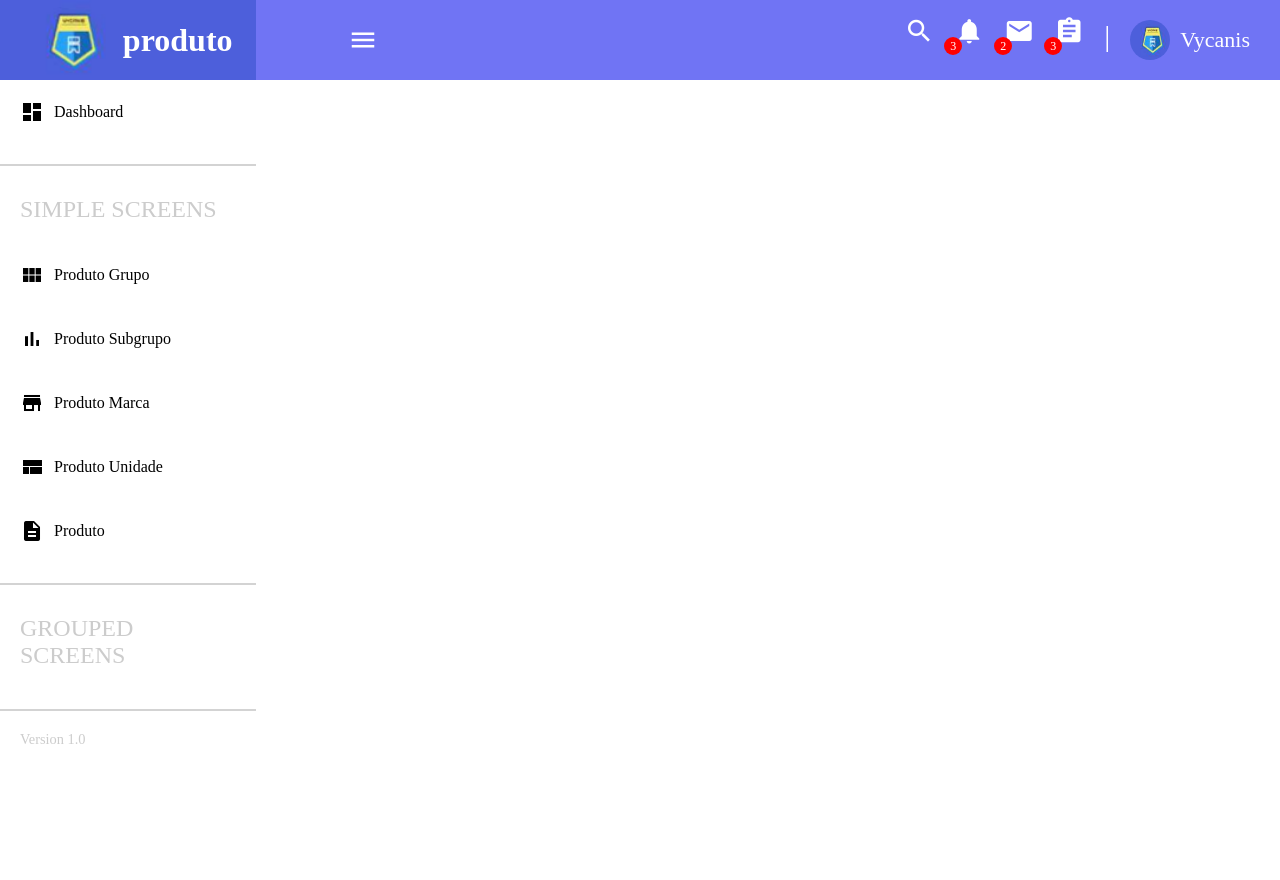
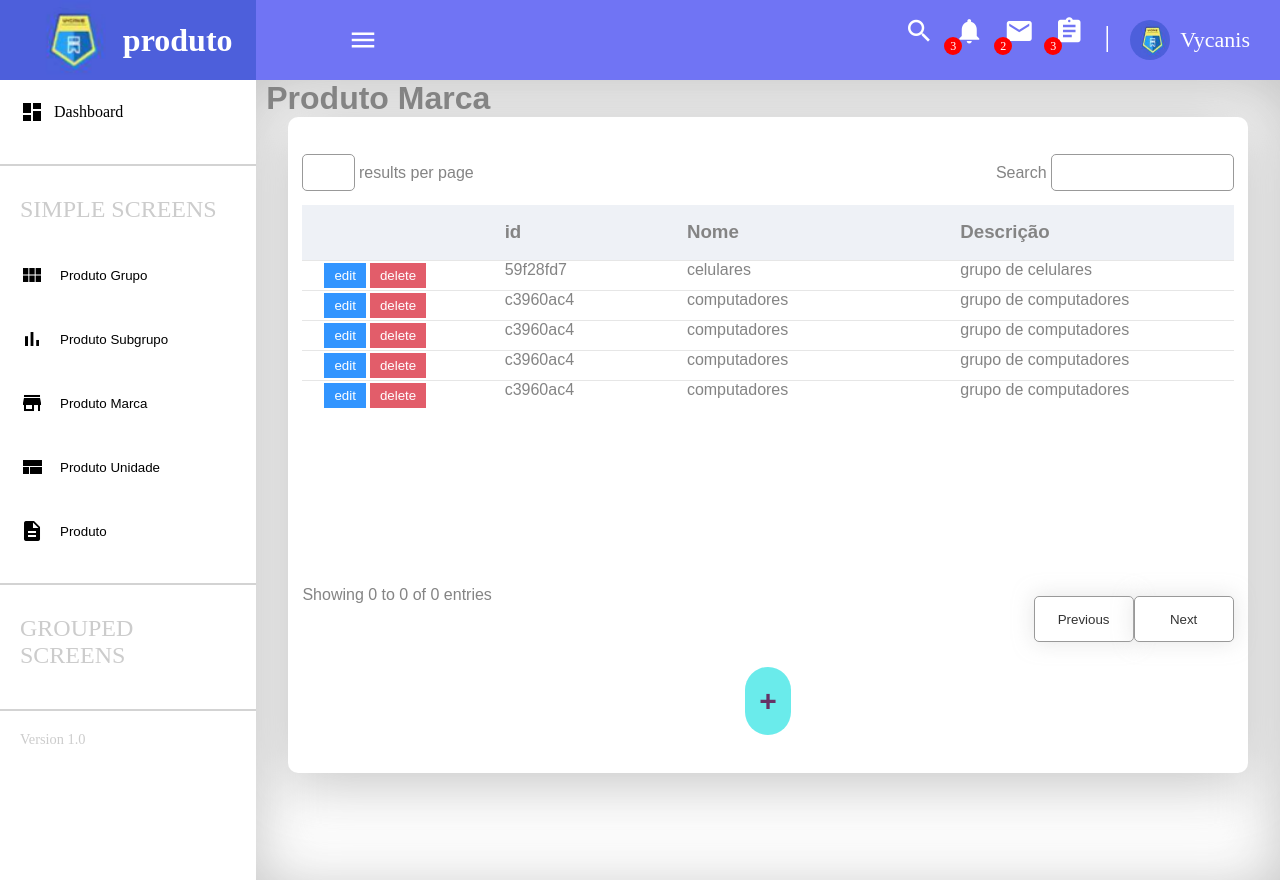
Before and after one commit to Timee-c/m03-noa, an Angular app: page /brand in a window 1280 px wide. Before the commit this address led to /. Before the commit the page ends 800 px from the top, so only its background shows below. Built offline with nearby package versions, Linux system fonts and the light colour scheme.

Commit message:
brand component  added to main project

```diff
--- a/src/app/app-routing.module.ts
+++ b/src/app/app-routing.module.ts
@@ -1,8 +1,11 @@
 import { NgModule } from '@angular/core';
 import { RouterModule, Routes } from '@angular/router';
+import { GroupComponent } from './group/group.component';
+import { BrandMainComponent } from './brand/brand-main.component';
 
 const routes: Routes = [
-
+  {path: 'group', component: GroupComponent},
+  {path: 'brand', component: BrandMainComponent}
 ];
 
 @NgModule({
--- a/src/app/app.component.html
+++ b/src/app/app.component.html
@@ -1,3 +1,3 @@
 <app-header></app-header>
 <app-sidebar></app-sidebar>
-<router-outlet></router-outlet>
+<router-outlet id="main-content"></router-outlet>
--- a/src/app/app.module.ts
+++ b/src/app/app.module.ts
@@ -5,10 +5,11 @@ import { AppRoutingModule } from './app-routing.module';
 import { AppComponent } from './app.component';
 import { HeaderComponent } from './header/header.component';
 import { SidebarComponent } from './sidebar/sidebar.component';
+import { GroupComponent } from './group/group.component';
 
 @NgModule({
   declarations: [
-    AppComponent, HeaderComponent, SidebarComponent
+    AppComponent, HeaderComponent, SidebarComponent, GroupComponent
 
   ],
   imports: [
--- /dev/null
+++ b/src/app/brand/brand-main.component.css
@@ -0,0 +1,166 @@
+html {
+  font-family: Arial, Helvetica, sans-serif;
+  color: rgb(102, 102, 102);
+  opacity: 0.8;
+  margin-left: 20vw;
+}
+body{
+  overflow: hidden;
+}
+.container{
+  height: 100vh;
+  width: 80vw;
+  background-color: white;
+  box-shadow: inset 0 10px 60px rgba(107, 107, 107, 0.5);
+  display: flex;
+  flex-direction: column;
+  align-items: center;
+}
+.tittle{
+  width: 98%;
+  text-align: left;
+}
+.bloco{
+  height: 82vh;
+  width: 75vw;
+  background-color: white;
+  display: flex;
+  flex-direction: column;
+  align-items: center;
+  justify-content: center;
+  border-radius: 10px;
+  box-shadow: 0 10px 60px rgba(107, 107, 107, 0.5);
+}
+.header{
+  width: 97%;
+  height: 10%;
+  display: flex;
+}
+.left{
+  width: 50%;
+  display: flex;
+  align-items: center;
+}
+.right{
+  width: 50%;
+  display: flex;
+  align-items: center;
+  justify-content: end;
+}
+input{
+  border: 1px solid gray;
+  outline: none;
+  border-radius: 5px;
+  height: 50%;
+}
+.left > input {
+  width: 10%;
+  text-align: center;
+  margin-right: 4px;
+}
+.right > input{
+  margin-left: 4px;
+}
+.table{
+  width: 97%;
+  height: 55%;
+}
+.rowTop{
+  width: 100%;
+  display: flex;
+  align-items: center;
+  height: 15%;
+  background-color: rgb(235, 238, 245);
+}
+.row{
+  display: flex;
+  border-top: 1px solid rgb(177, 177, 177, 0.4);
+}
+.buttonsTable, .id{
+  width: 20%;
+}
+.name, .description{
+  width: 30%;
+}
+.buttonsTable{
+  margin-left: 20px;
+  display: flex;
+  align-items: center;
+}
+
+
+
+
+
+
+.pages{
+  margin-top: 20px;
+  display: flex;
+  height: 10%;
+  width: 97%;
+}
+.text{
+  width: 50%;
+}
+.buttons{
+  width: 50%;
+  display: flex;
+  align-items: center;
+  justify-content: end;
+}
+.buttons > button{
+  height: 70%;
+  width: 100px;
+  background-color: white;
+  border: 1px solid gray;
+  cursor: pointer;
+  border-radius: 5px;
+  box-shadow: 0 0 20px rgba(193, 193, 193, 0.5);}
+.add{
+  width: 97%;
+  height: 15%;
+  display: flex;
+  align-items: center;
+  justify-content: center;
+}
+.add > button{
+  height: 70%;
+  width: 5%;
+  border-radius: 100px;
+  color: rgb(65, 0, 65);
+  background-color: rgb(70, 231, 231);
+  font-size: 30px;
+  font-weight: 700;
+  cursor: pointer;
+  border: none;
+  outline: none;
+}
+
+
+
+
+
+.editBtn, .deleteBtn {
+  padding: 5px 10px;
+  margin: 2px;
+  border: none;
+  cursor: pointer;
+}
+
+.editBtn {
+  background-color: #007bff;
+  color: white;
+}
+
+.deleteBtn {
+  background-color: #dc3545;
+  color: white;
+}
+
+.editBtn:hover {
+  background-color: #0056b3;
+}
+
+.deleteBtn:hover {
+  background-color: #c82333;
+}
--- /dev/null
+++ b/src/app/brand/brand-main.component.html
@@ -0,0 +1,141 @@
+<!DOCTYPE html>
+<html lang="en">
+
+<head>
+  <meta charset="UTF-8">
+  <meta name="viewport" content="width=device-width, initial-scale=1.0">
+  <link rel="stylesheet" href="brand-main.component.css">
+  <title>Brand Product</title>
+</head>
+
+<body>
+  <div class="container">
+    <div class="tittle">
+      <h1>Produto Marca</h1>
+    </div>
+    <div class="bloco">
+
+      <div class="header">
+        <div class="left">
+          <input type="number">
+          <label for="">results per page</label>
+        </div>
+        <div class="right">
+          <label for="searc">Search</label>
+          <input type="text">
+        </div>
+      </div>
+
+      <div class="table">
+        <div class="rowTop">
+          <div class="buttonsTable"></div>
+          <div class="id">
+            <h3>id</h3>
+          </div>
+          <div class="name">
+            <h3>Nome</h3>
+          </div>
+          <div class="description">
+            <h3>Descrição</h3>
+          </div>
+        </div>
+
+        <div class="row">
+          <div class="buttonsTable">
+            <button class="editBtn">edit</button>
+            <button class="deleteBtn">delete</button>
+          </div>
+          <div class="id">
+            <p>59f28fd7</p>
+          </div>
+          <div class="name">
+            <p>celulares</p>
+          </div>
+          <div class="description">
+            <p>grupo de celulares</p>
+          </div>
+        </div>
+
+        <div class="row">
+          <div class="buttonsTable">
+            <button class="editBtn">edit</button>
+            <button class="deleteBtn">delete</button>
+          </div>
+          <div class="id">
+            <p>c3960ac4</p>
+          </div>
+          <div class="name">
+            <p>computadores</p>
+          </div>
+          <div class="description">
+            <p>grupo de computadores</p>
+          </div>
+        </div>
+
+        <div class="row">
+          <div class="buttonsTable">
+            <button class="editBtn">edit</button>
+            <button class="deleteBtn">delete</button>
+          </div>
+          <div class="id">
+            <p>c3960ac4</p>
+          </div>
+          <div class="name">
+            <p>computadores</p>
+          </div>
+          <div class="description">
+            <p>grupo de computadores</p>
+          </div>
+        </div>
+
+        <div class="row">
+          <div class="buttonsTable">
+            <button class="editBtn">edit</button>
+            <button class="deleteBtn">delete</button>
+          </div>
+          <div class="id">
+            <p>c3960ac4</p>
+          </div>
+          <div class="name">
+            <p>computadores</p>
+          </div>
+          <div class="description">
+            <p>grupo de computadores</p>
+          </div>
+        </div>
+
+        <div class="row">
+          <div class="buttonsTable">
+            <button class="editBtn">edit</button>
+            <button class="deleteBtn">delete</button>
+          </div>
+          <div class="id">
+            <p>c3960ac4</p>
+          </div>
+          <div class="name">
+            <p>computadores</p>
+          </div>
+          <div class="description">
+            <p>grupo de computadores</p>
+          </div>
+        </div>
+      </div>
+
+      <div class="pages">
+        <div class="text">
+          <p>Showing 0 to 0 of 0 entries</p>
+        </div>
+        <div class="buttons">
+          <button class="prevBtn">Previous</button>
+          <button class="nextBtn">Next</button>
+        </div>
+      </div>
+      <div class="add">
+        <button id="addBrand">+</button>
+      </div>
+
+    </div>
+  </div>
+</body>
+
+</html>
--- /dev/null
+++ b/src/app/group/group.component.css
@@ -0,0 +1,3 @@
+#container {
+  margin-left: 20vw;
+}
--- /dev/null
+++ b/src/app/group/group.component.html
@@ -0,0 +1,4 @@
+<div id="container">
+  <p>group works!</p>
+  <h1>chama</h1>
+</div>
--- a/src/app/sidebar/sidebar.component.css
+++ b/src/app/sidebar/sidebar.component.css
@@ -8,6 +8,12 @@
     flex-direction: column;
     align-items: center;
   }
+
+.nav-buttons {
+  border: none;
+  background-color: white;
+  cursor: pointer;
+}
 
   .header {
     width: 20vw;
--- a/src/app/sidebar/sidebar.component.html
+++ b/src/app/sidebar/sidebar.component.html
@@ -14,23 +14,23 @@
         <li class="section-title">SIMPLE SCREENS</li>
         <li>
             <i class="material-icons">view_module</i>
-            <span>Produto Grupo</span>
+            <button class="nav-buttons" [routerLink]="['group']">Produto Grupo</button>
         </li>
         <li>
             <i class="material-icons">bar_chart</i>
-            <span>Produto Subgrupo</span>
+            <button class="nav-buttons">Produto Subgrupo</button>
         </li>
         <li>
             <i class="material-icons">store</i>
-            <span>Produto Marca</span>
+            <button class="nav-buttons" [routerLink]="['brand']">Produto Marca</button >
         </li>
         <li>
             <i class="material-icons">view_compact</i>
-            <span>Produto Unidade</span>
+            <button class="nav-buttons">Produto Unidade</button>
         </li>
         <li>
             <i class="material-icons">description</i>
-            <span>Produto</span>
+            <button class="nav-buttons">Produto</button>
         </li>
 
         <li class="border-bottom-menu">
```
Also changed, not shown: src/app/brand/brand-main.component.ts (added, +10 -0 lines), src/app/group/group.component.ts (added, +10 -0 lines), 2 other files (tests, documents, lock files or other folders).
